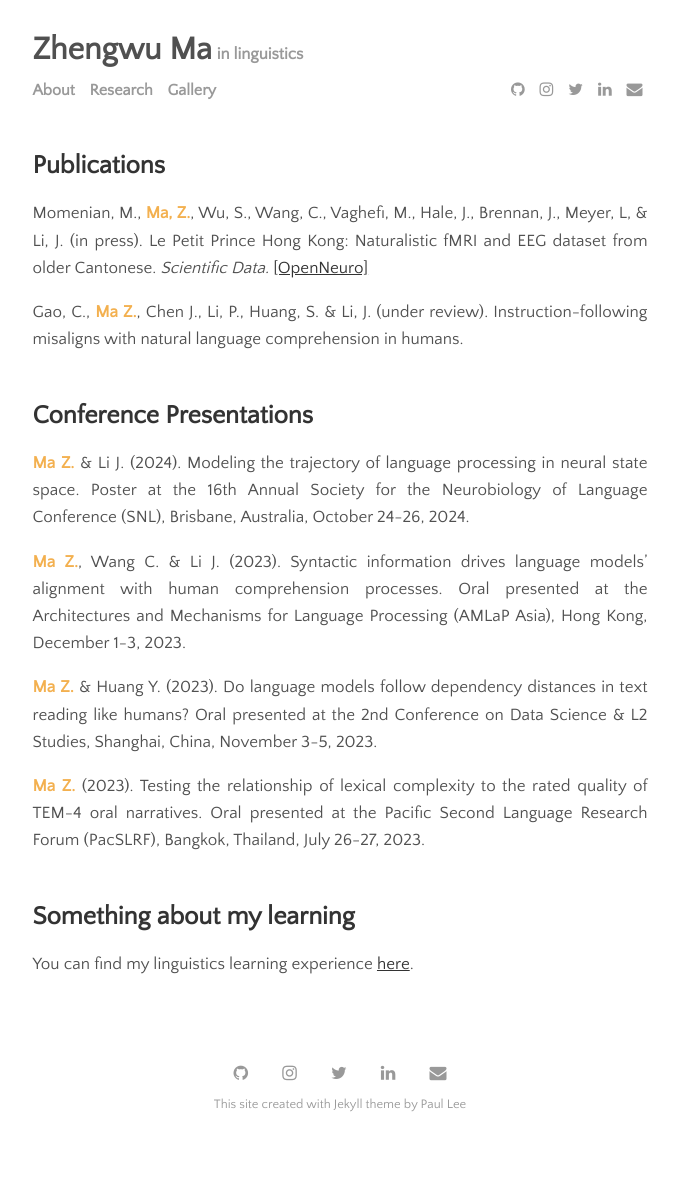
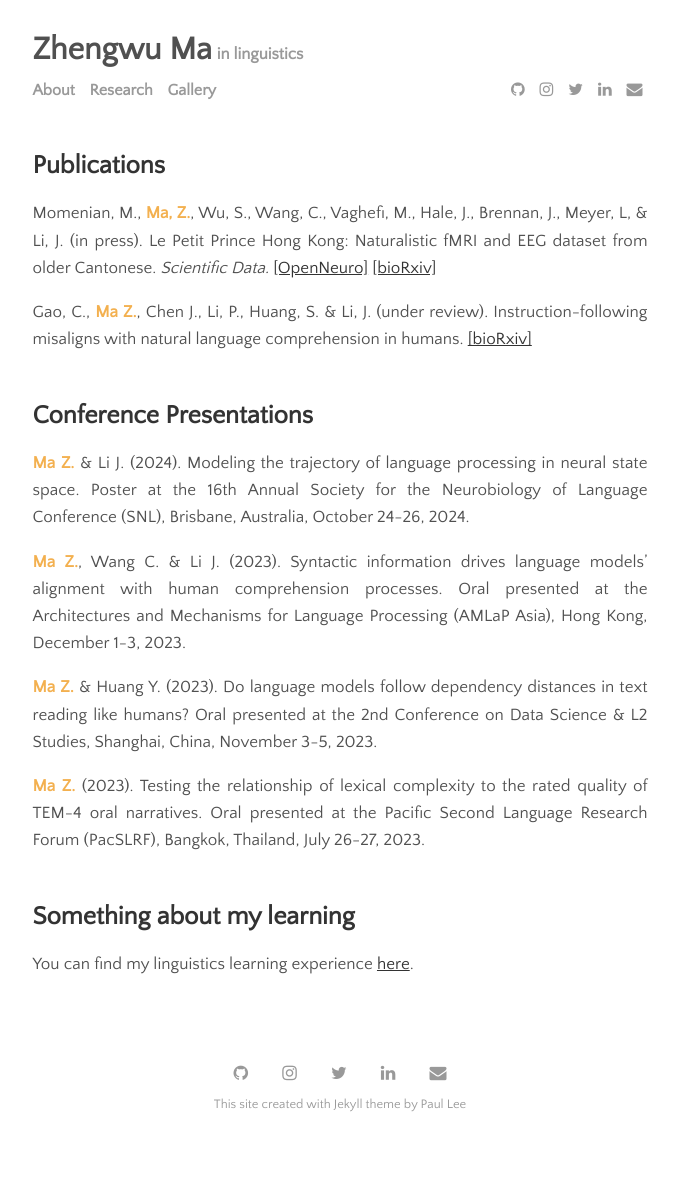
Before and after one commit to zhengwuma/zhengwuma.github.io, a Jekyll site: the page built from menu/research.md, in a window 1280 px wide. Shown: the whole page, without its empty margins (300-979 px from the left). Built offline with Jekyll 4.4.1, drawn with Linux system fonts in a browser that asks for light colours.

Commit message:
Update research.md

```diff
--- a/menu/research.md
+++ b/menu/research.md
@@ -5,9 +5,9 @@ permalink: /research
 ---
 
 ## Publications
-Momenian, M., <span style="color: #f3b04f;"><strong>Ma, Z.</strong></span>, Wu, S., Wang, C., Vaghefi, M., Hale, J., Brennan, J., Meyer, L, & Li, J. (in press). Le Petit Prince Hong Kong: Naturalistic fMRI and EEG dataset from older Cantonese. _Scientific Data._ <a href="https://openneuro.org/datasets/ds004718/versions/1.1.0">[OpenNeuro]</a>
+Momenian, M., <span style="color: #f3b04f;"><strong>Ma, Z.</strong></span>, Wu, S., Wang, C., Vaghefi, M., Hale, J., Brennan, J., Meyer, L, & Li, J. (in press). Le Petit Prince Hong Kong: Naturalistic fMRI and EEG dataset from older Cantonese. _Scientific Data._ <a href="https://openneuro.org/datasets/ds004718/versions/1.1.0">[OpenNeuro]</a> <a href="https://www.biorxiv.org/content/10.1101/2024.04.24.590842v1">[bioRxiv]</a>
 
-Gao, C., <span style="color: #f3b04f;"><strong>Ma Z.</strong></span>, Chen J., Li, P., Huang, S. & Li, J. (under review). Instruction-following misaligns with natural language comprehension in humans.
+Gao, C., <span style="color: #f3b04f;"><strong>Ma Z.</strong></span>, Chen J., Li, P., Huang, S. & Li, J. (under review). Instruction-following misaligns with natural language comprehension in humans. <a href="https://www.biorxiv.org/content/10.1101/2024.08.15.608196v1">[bioRxiv]</a>
 <br><br>
 ## Conference Presentations
 <span style="color: #f3b04f;"><strong>Ma Z.</strong></span> & Li J. (2024). Modeling the trajectory of language processing in neural state space. Poster at the 16th Annual Society for the Neurobiology of Language Conference (SNL), Brisbane, Australia, October 24-26, 2024.
```
